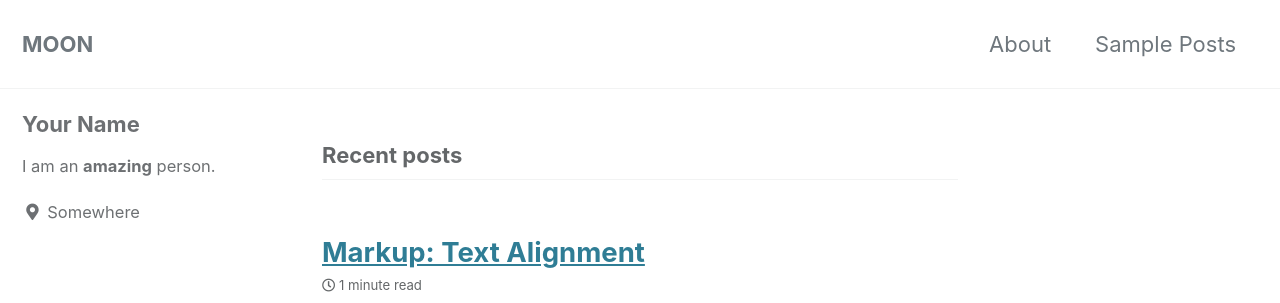
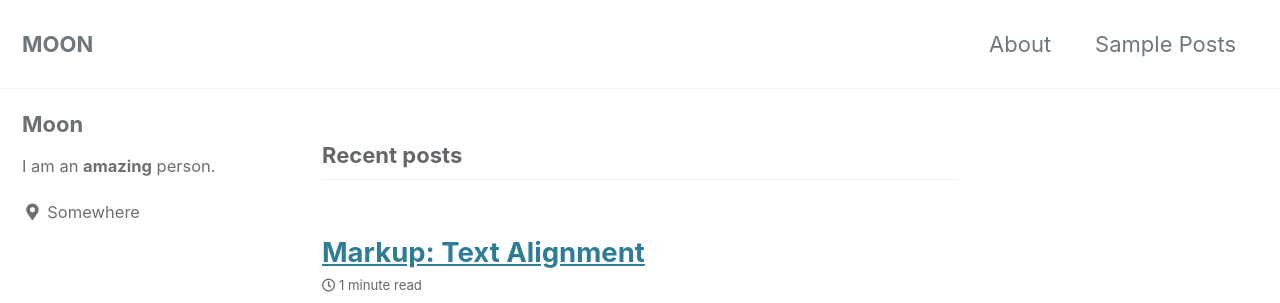
Before and after one commit to wmoon76/wmoon76.github.io, a Jekyll site: the page built from index.html, in a window 1280 px wide. Shown: the top 303 px of the page. Built offline with Jekyll 4.4.1, drawn with Linux system fonts in a browser that asks for light colours; cached includes are drawn as plain includes; the list of posts is cut into pages by our own code.

Commit message:
Update _config.yml

```diff
--- a/_config.yml
+++ b/_config.yml
@@ -93,7 +93,7 @@ analytics:
 
 # Site Author
 author:
-  name             : "Your Name"
+  name             : "Moon"
   avatar           : # path of avatar image, e.g. "/assets/images/bio-photo.jpg"
   bio              : "I am an **amazing** person."
   location         : "Somewhere"
```
